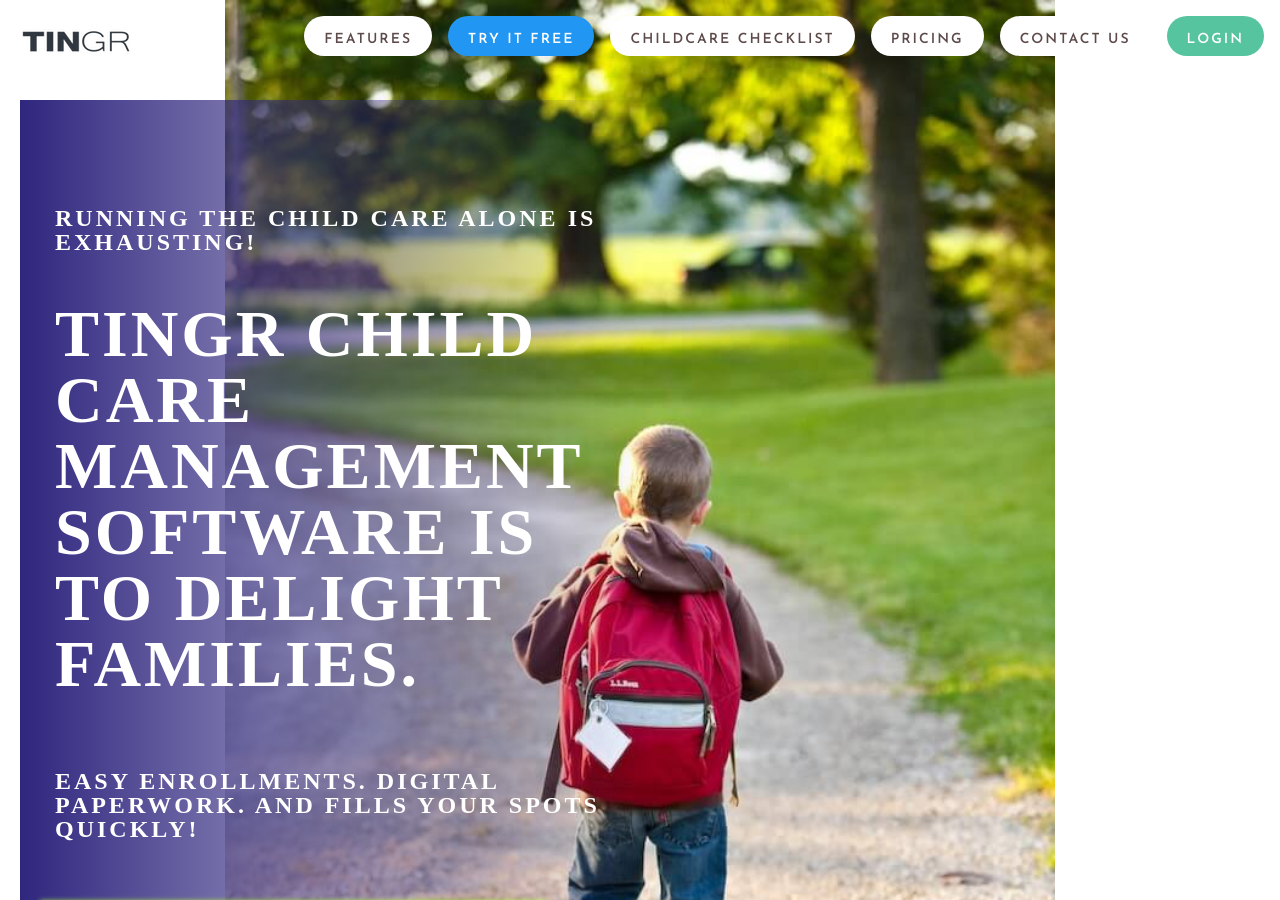
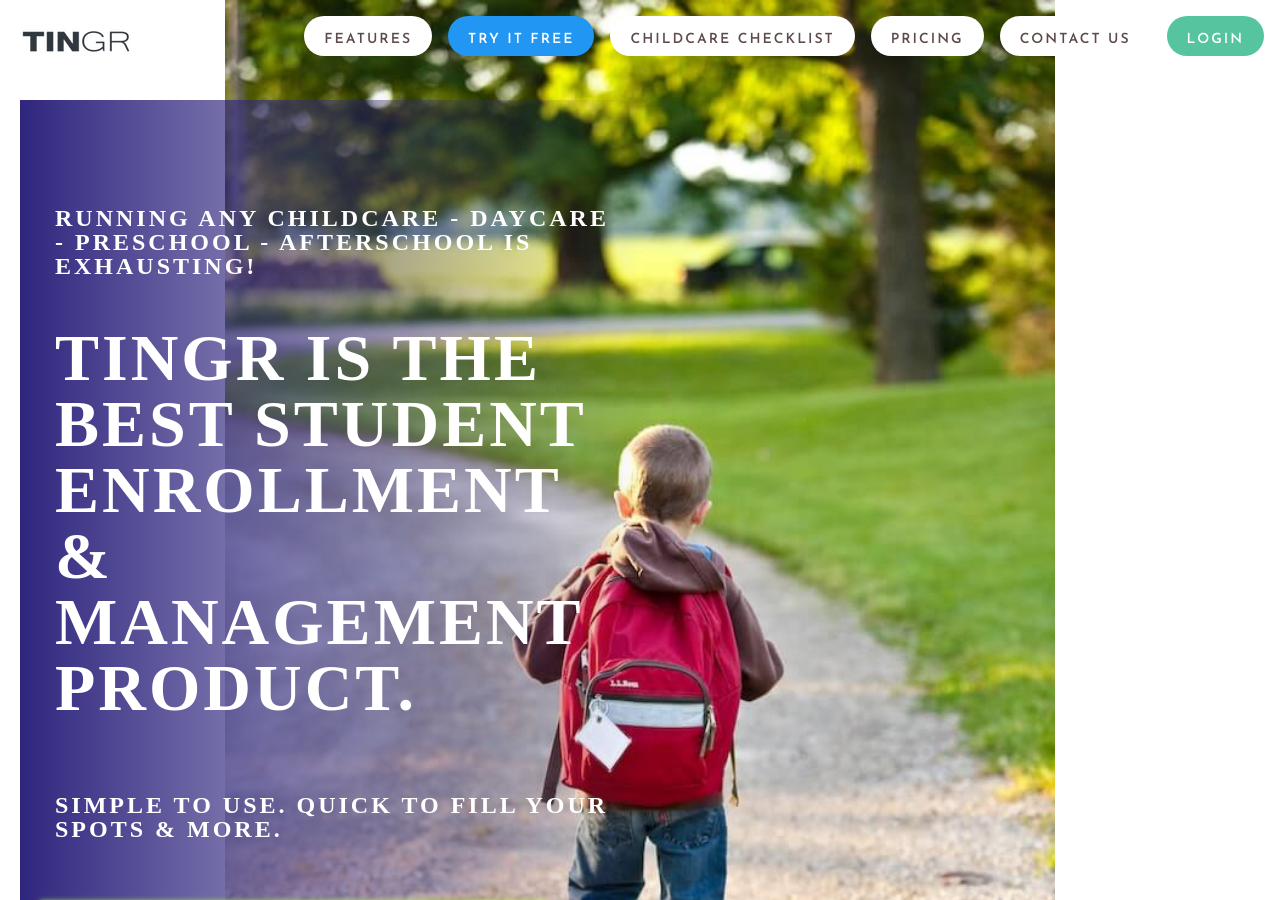
Before and after one commit to hellotingr/hellotingr.github.io, a Jekyll site: the page built from index.html, in a window 1280 px wide and 900 px high. Built offline with Jekyll 4.4.1, drawn with Linux system fonts in a browser that asks for light colours; nearby versions of some CDN libraries; some web fonts are replaced; some of the changed text lies outside the part shown.

Commit message:
ChangeSet incl., 1)updated landing page content 2)sitemap index

```diff
--- a/index.html
+++ b/index.html
@@ -1,8 +1,8 @@
 ---
 layout: default
-title: Tingr — The Child Care Provider's Best Companion Software & App.
-excerpt: "Running a Childcare/Daycare/Preschool/Afterschool in pandemic is challenging. Tingr provides easy to use software tools for Early Childcare providers -from- Student Registrations, Digital Forms, Attendance, Parent Communication and -to- a lot more! Start with 6mos trial on us!"
-keywords: Childcare Daycare Preschool product software  Tingr  Preschool Paperwork  State Forms  Free Childcare software  Tingr for Schools  Free website for Childcare  Childcare Daycare Attendance  CDSS Forms  Spanish Daycare Forms  Afterschool  Daycare Attendance  Student Memory Books, Attendance Sheet Student Roster
+title: Tingr — Students Enrollment & Management Software Product for the Early Childcares.
+excerpt: "Running the Childcare/Daycare/Preschool/Afterschool is exhausting. Tingr provides an easy to use software tools for Early Childcare providers -from- Student Enrollments, Digital Forms, Attendance, Parent Communication plus a lot more! Start with a risk free trial on us today!"
+keywords: Childcare Daycare Preschool software product  Tingr  Preschool Paperwork  State Forms  Free Childcare software  Tingr for Schools  Free website for Childcare  Childcare Daycare Attendance  CDSS Forms  Spanish Daycare Forms  Afterschool  Daycare Attendance  Student Memory Books, Attendance Sheet Student Roster
 section_id: home
 
 milestones:
@@ -49,11 +49,11 @@
         <div class="medium-6 columns overlay-light">
           <div class="title-area center-text">
             <div class="four spacing"></div>
-            <h3 class="white">Running the Child Care Alone is Exhausting!</h3>
+            <h3 class="white">Running ANY Childcare - Daycare - Preschool - Afterschool is Exhausting!</h3>
             <br/>
-            <h1 class="white">Tingr Child Care Management Software is to Delight Families.</h1>
+            <h1 class="white">Tingr is The Best Student Enrollment & Management Product.</h1>
             <br/>
-            <h3 class="white">Easy Enrollments. Digital Paperwork. And Fills Your Spots Quickly!</h3>
+            <h3 class="white">Simple to Use. Quick To Fill Your Spots & More.</h3>
             <div class="two spacing"></div>
             <a href="https://my.tingr.org/signup.html" class="button boxed blue glowing">
               <b><u>SIGN-UP NOW</u></b>
@@ -88,7 +88,7 @@
     <div class="medium-6 columns">
       <div class="service-info">
         <div class="centered-text">
-          <h2 class="white-text">Top rated by the Child Care Providers</h2>
+          <h2 class="white-text">Top rated by the Childcare Providers</h2>
         </div>
         <div class="two spacing"></div>
         <img src="images/@stock/5_starrating.png" alt="tingr rating">
--- a/sitemap_index.xml
+++ b/sitemap_index.xml
@@ -1,6 +1,6 @@
 <sitemapindex xmlns="http://www.sitemaps.org/schemas/sitemap/0.9">
   <sitemap>
     <loc>https://www.tingr.org/sitemap_marketing.xml</loc>
-    <lastmod>2021-11-17</lastmod>
+    <lastmod>2021-12-02</lastmod>
   </sitemap>
 </sitemapindex>
```
Also changed, not shown: sitemap_marketing.xml (+10 -5 lines).
